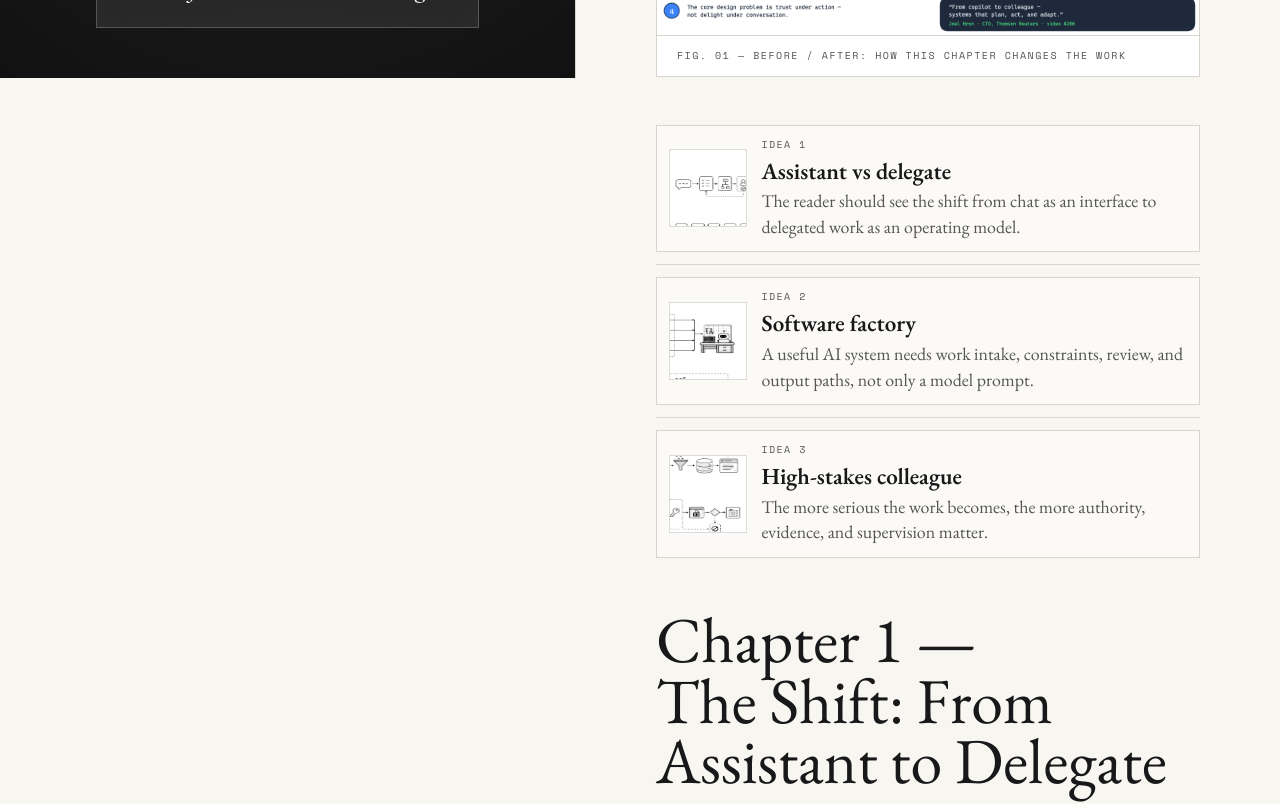
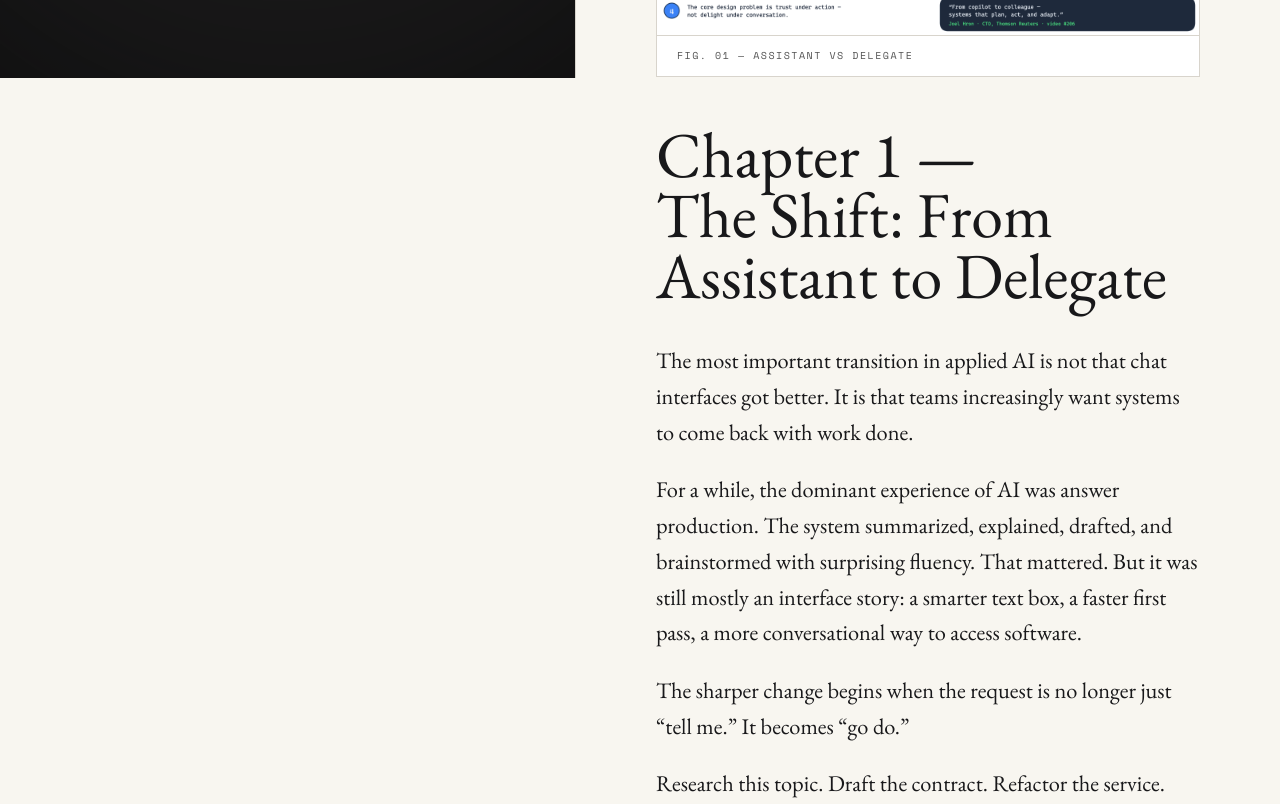
Before and after one commit to isatimur/ai-engineering-book-lab, a React (Vite) app in the folder website/: page /read in a window 1280 px wide. Shown: the part 1820-2624 px from the top of the page. Built offline with nearby package versions, Linux system fonts and the light colour scheme.

Commit message:
feat(website): wire chapter openers + inline figs from manifest; retire woodcut sheet

```diff
--- a/website/src/components/chapter/ChapterArticle.tsx
+++ b/website/src/components/chapter/ChapterArticle.tsx
@@ -1,42 +1,19 @@
-import { Fragment } from 'react';
+import React from 'react';
 import { type BookChapter } from '../../data/bookChapters';
 import { MarkdownBlock } from '../text/MarkdownBlock';
 import { InlineIllustration } from './InlineIllustration';
-import { getChapterGuide, type ConceptFigure } from './ChapterIllustration';
-
-const chapterDiagram: Record<string, string> = {
-  '01': '/diagrams/openers/ch01.png',
-  '02': '/diagrams/openers/ch02.png',
-  '03': '/diagrams/openers/ch03.png',
-  '04': '/diagrams/openers/ch04.png',
-  '05': '/diagrams/openers/ch05.png',
-  '06': '/diagrams/openers/ch06.png',
-  '07': '/diagrams/openers/ch07.png',
-  '08': '/diagrams/openers/ch08.png',
-  '09': '/diagrams/openers/ch09.png',
-  '10': '/diagrams/openers/ch10.png',
-};
-
-// ConceptMap helper, currently inlined in App.tsx; will be removed in Task 17
-const ConceptMap = ({ figures }: { figures: ConceptFigure[] }) => (
-  <div className="concept-map">
-    {figures.map((figure, index) => (
-      <div key={figure.title} className="concept-map-item">
-        <InlineIllustration figure={figure} label={`Idea ${index + 1}`} compact />
-      </div>
-    ))}
-  </div>
-);
+import { opener, inlineFigsForChapter } from '../../lib/manifest';
 
 export const ChapterArticle = ({ chapter }: { chapter: BookChapter }) => {
   const blocks = chapter.content
     .replace(/^# Chapter 3 Draft v0[\s\S]*?---\n+/m, '')
     .replace(/^## Draft note[\s\S]*?---\n+/m, '')
     .split(/\n{2,}/)
-    .map((block) => block.trim())
+    .map((b) => b.trim())
     .filter(Boolean);
 
-  const figures = getChapterGuide(chapter);
+  const op = opener(chapter.number);
+  const figs = inlineFigsForChapter(chapter.number);
   let headingFigureIndex = 0;
 
   return (
@@ -51,33 +28,30 @@ export const ChapterArticle = ({ chapter }: { chapter: BookChapter }) => {
       <p className="mb-10 text-[1.45rem] leading-[1.35] italic text-[var(--color-ink-muted)]">
         {chapter.promise}
       </p>
-      {chapterDiagram[chapter.number] ? (
+      {op && (
         <figure className="mb-12 border border-[var(--color-border)] bg-white">
-          <img
-            src={chapterDiagram[chapter.number]}
-            alt={`Chapter ${chapter.number}: the naive way versus the engineered way`}
-            className="block h-auto w-full"
-            loading="lazy"
-          />
+          <img src={op.src} alt={`Chapter ${chapter.number} — ${op.title}`} className="block h-auto w-full" loading="lazy" />
           <figcaption className="border-t border-[var(--color-border)] px-5 py-3 font-mono text-[10px] uppercase tracking-[0.15em] text-[var(--color-ink-muted)]">
-            Fig. {chapter.number} — before / after: how this chapter changes the work
+            Fig. {chapter.number} — {op.title}
           </figcaption>
         </figure>
-      ) : null}
-      <ConceptMap figures={figures} />
-      {blocks.map((block, index) => (
-        <Fragment key={`${chapter.number}-${index}`}>
-          <MarkdownBlock block={block} />
-          {block.startsWith('## ') && headingFigureIndex < figures.length ? (
-            <InlineIllustration
-              figure={figures[headingFigureIndex]}
-              label={`Figure ${chapter.number}.${headingFigureIndex + 1}`}
-              compact={false}
-            />
-          ) : null}
-          {block.startsWith('## ') ? void (headingFigureIndex += 1) : null}
-        </Fragment>
-      ))}
+      )}
+      {blocks.map((block, index) => {
+        const isHeading = block.startsWith('## ');
+        const figIndex = headingFigureIndex;
+        if (isHeading) headingFigureIndex += 1;
+        return (
+          <React.Fragment key={`${chapter.number}-${index}`}>
+            <MarkdownBlock block={block} />
+            {isHeading && figIndex < figs.length ? (
+              <InlineIllustration
+                fig={figs[figIndex]}
+                label={`Figure ${chapter.number}.${figIndex + 1}`}
+              />
+            ) : null}
+          </React.Fragment>
+        );
+      })}
     </article>
   );
 };
--- a/website/src/components/chapter/ChapterIllustration.tsx
+++ b/website/src/components/chapter/ChapterIllustration.tsx
@@ -1,226 +1,25 @@
 import { type BookChapter } from '../../data/bookChapters';
+import { opener } from '../../lib/manifest';
 
-// NOTE: this file will be REWRITTEN in Task 16 to use manifest opener.
-// For Phase 1 we move verbatim so behavior does not change.
-const illustrationSheet = '/assets/illustrations/ai-engineer-practical-explainers-sheet.png';
-
-const chapterIllustrations = [
-  { position: '0% 0%', subject: 'task pipeline', theme: 'Assistant to delegate' },
-  { position: '33.333% 0%', subject: 'review lens', theme: 'Taste and judgment' },
-  { position: '66.666% 0%', subject: 'agent-ready repo', theme: 'Repo as interface' },
-  { position: '100% 0%', subject: 'harness workflow', theme: 'Harness workflow' },
-  { position: '0% 50%', subject: 'eval loop', theme: 'Evals as control systems' },
-  { position: '33.333% 50%', subject: 'context pipeline', theme: 'Context infrastructure' },
-  { position: '66.666% 50%', subject: 'durable runtime', theme: 'Runtimes and state' },
-  { position: '100% 50%', subject: 'human control plane', theme: 'Human control plane' },
-  { position: '0% 100%', subject: 'security boundary', theme: 'Security and identity' },
-  { position: '33.333% 100%', subject: 'realtime voice', theme: 'Realtime voice' },
-  { position: '66.666% 100%', subject: 'AI-native organization', theme: 'AI-native organization' },
-  { position: '100% 100%', subject: 'enduring principles', theme: 'What endures' },
-];
-
-type ConceptFigure = { title: string; body: string; illustrationIndex: number };
-
-const chapterVisualGuides: Record<string, ConceptFigure[]> = {
-  '01': [
-    {
-      title: 'Assistant vs delegate',
-      body: 'The reader should see the shift from chat as an interface to delegated work as an operating model.',
-      illustrationIndex: 0,
-    },
-    {
-      title: 'Software factory',
-      body: 'A useful AI system needs work intake, constraints, review, and output paths, not only a model prompt.',
-      illustrationIndex: 3,
-    },
-    {
-      title: 'High-stakes colleague',
-      body: 'The more serious the work becomes, the more authority, evidence, and supervision matter.',
-      illustrationIndex: 7,
-    },
-  ],
-  '02': [
-    {
-      title: 'Taste is the filter',
-      body: 'When code gets cheap, judgment becomes the scarce ability that decides what is worth building.',
-      illustrationIndex: 1,
-    },
-    {
-      title: 'Vibe coding risk',
-      body: 'Fast generation is useful, but review discipline is what prevents convincing low-quality work.',
-      illustrationIndex: 1,
-    },
-    {
-      title: 'Problem framing',
-      body: 'The valuable move is defining the target, constraints, and tradeoffs before the agent starts.',
-      illustrationIndex: 0,
-    },
-  ],
-  '03': [
-    {
-      title: 'Repo as interface',
-      body: 'The codebase itself teaches the agent what good work means through patterns, tests, and boundaries.',
-      illustrationIndex: 0,
-    },
-    {
-      title: 'Executable intent',
-      body: 'Specs are not paperwork when they become concrete acceptance criteria and repeatable checks.',
-      illustrationIndex: 1,
-    },
-    {
-      title: 'Harness workflow',
-      body: 'The harness connects tasks, tools, subagents, review, and verification into one usable system.',
-      illustrationIndex: 3,
-    },
-  ],
-  '04': [
-    {
-      title: 'Measurement loop',
-      body: 'Evals turn subjective confidence into observable behavior that can be improved.',
-      illustrationIndex: 4,
-    },
-    {
-      title: 'Control system',
-      body: 'Production trust comes from feedback, thresholds, and response paths, not from a good demo.',
-      illustrationIndex: 4,
-    },
-    {
-      title: 'Regression memory',
-      body: 'Good evals remember failures so the system does not quietly relearn the same mistake.',
-      illustrationIndex: 4,
-    },
-  ],
-  '05': [
-    {
-      title: 'Working set',
-      body: 'Context engineering is deciding what the model should know at the moment of action.',
-      illustrationIndex: 5,
-    },
-    {
-      title: 'Retrieval shape',
-      body: 'The issue is not whether information exists; it is whether the right evidence arrives in usable form.',
-      illustrationIndex: 5,
-    },
-    {
-      title: 'Memory boundaries',
-      body: 'Memory must be scoped, inspectable, and maintained like infrastructure.',
-      illustrationIndex: 5,
-    },
-  ],
-  '06': [
-    {
-      title: 'Durable runtime',
-      body: 'Agents need state, resumability, and recovery paths if they are expected to do real work.',
-      illustrationIndex: 6,
-    },
-    {
-      title: 'Replay vs snapshot',
-      body: 'The runtime has to decide what is reconstructed from history and what is preserved as state.',
-      illustrationIndex: 6,
-    },
-    {
-      title: 'Human control plane',
-      body: 'Humans need surfaces for approval, intervention, audit, and escalation.',
-      illustrationIndex: 7,
-    },
-  ],
-  '07': [
-    {
-      title: 'Authority boundary',
-      body: 'Delegated work requires clear permissions, identity, and policy gates.',
-      illustrationIndex: 8,
-    },
-    {
-      title: 'Audit trail',
-      body: 'Trust improves when actions can be traced, explained, and reversed.',
-      illustrationIndex: 7,
-    },
-    {
-      title: 'High-stakes escalation',
-      body: 'Sensitive domains need explicit handoff points before autonomy becomes risk.',
-      illustrationIndex: 8,
-    },
-  ],
-  '08': [
-    {
-      title: 'Latency changes meaning',
-      body: 'Realtime systems are judged by interruption, turn-taking, and timing, not only answer quality.',
-      illustrationIndex: 9,
-    },
-    {
-      title: 'Embodied edge',
-      body: 'Voice and devices expose how AI behaves inside messy physical workflows.',
-      illustrationIndex: 9,
-    },
-    {
-      title: 'Cost of interruption',
-      body: 'A helpful system can still fail if it speaks at the wrong time or breaks the user flow.',
-      illustrationIndex: 9,
-    },
-  ],
-  '09': [
-    {
-      title: 'AI-native operating model',
-      body: 'Teams change when agents become part of the production process rather than side tools.',
-      illustrationIndex: 10,
-    },
-    {
-      title: 'Incentives and review',
-      body: 'Organizations need new habits for accountability, review, and ownership.',
-      illustrationIndex: 1,
-    },
-    {
-      title: 'Knowledge compounding',
-      body: 'The best teams turn repeated work into reusable context, evals, and playbooks.',
-      illustrationIndex: 5,
-    },
-  ],
-  '10': [
-    {
-      title: 'What survives tool churn',
-      body: 'Models change quickly, but context, evals, control, and taste remain durable principles.',
-      illustrationIndex: 11,
-    },
-    {
-      title: 'Dependable systems',
-      body: 'The lasting craft is turning capability into systems people can trust and operate.',
-      illustrationIndex: 7,
-    },
-    {
-      title: 'Engineering judgment',
-      body: 'The book closes on the human disciplines that remain valuable as tools accelerate.',
-      illustrationIndex: 1,
-    },
-  ],
-};
-
-const getChapterGuide = (chapter: BookChapter) =>
-  chapterVisualGuides[chapter.number] ?? chapterVisualGuides['10'];
-
-export const ChapterIllustration = ({ chapter, index }: { chapter: BookChapter; index: number }) => {
-  const guide = getChapterGuide(chapter);
-  const illustrationIndex = guide[0]?.illustrationIndex ?? index;
-  const illustration = chapterIllustrations[illustrationIndex % chapterIllustrations.length];
+export const ChapterIllustration = ({ chapter }: { chapter: BookChapter; index?: number }) => {
+  const op = opener(chapter.number);
+  if (!op) return null;
 
   return (
     <div className="relative z-20 w-full max-w-md">
       <div
-        className="oreilly-panel"
+        className="aspect-[4/3] w-full bg-cover bg-center border border-white/20 shadow-2xl"
         role="img"
-        aria-label={`${illustration.subject} woodcut illustration for chapter ${chapter.number}: ${illustration.theme}`}
+        aria-label={`${op.title} — chapter ${chapter.number} opener`}
         style={{
-          backgroundImage: `url(${illustrationSheet})`,
-          backgroundPosition: illustration.position,
+          backgroundImage: `linear-gradient(rgba(31,31,32,0.45), rgba(31,31,32,0.45)), url(${op.src})`,
         }}
       />
       <div className="mt-6 border-t border-white/20 pt-5 font-mono text-[10px] uppercase tracking-widest text-white/60">
         <span>Fig. {chapter.number}</span>
         <span className="mx-3">/</span>
-        <span>{illustration.theme}</span>
+        <span>{op.title}</span>
       </div>
     </div>
   );
 };
-
-export { chapterVisualGuides, getChapterGuide, chapterIllustrations, illustrationSheet };
-export type { ConceptFigure };
--- a/website/src/components/chapter/FullBookReader.tsx
+++ b/website/src/components/chapter/FullBookReader.tsx
@@ -19,7 +19,7 @@ export const FullBookReader = () => {
             <DynamicVisuals colorMarker={index % 3 === 0 ? '#EAC6C0' : index % 3 === 1 ? '#ffffff' : '#A4B8C4'} type={index % 3 === 0 ? 'gradient' : index % 3 === 1 ? 'geometric' : 'particles'} />
             <div className="sticky top-0 h-full flex flex-col items-center justify-center p-8 text-white">
               <div className="absolute inset-0 bg-[radial-gradient(circle_at_center,_transparent_0%,_rgba(0,0,0,0.45)_100%)] z-10 pointer-events-none" />
-              <ChapterIllustration chapter={chapter} index={index} />
+              <ChapterIllustration chapter={chapter} />
               <div className="relative z-20 mt-8 max-w-md border border-white/20 bg-white/10 p-6 backdrop-blur-md">
                 <p className="font-mono text-[10px] uppercase tracking-widest text-white/60">AI Engineer Book</p>
                 <h2 className="mt-5 font-serif text-4xl leading-none md:text-5xl">
--- a/website/src/components/chapter/InlineIllustration.tsx
+++ b/website/src/components/chapter/InlineIllustration.tsx
@@ -1,32 +1,17 @@
-import { chapterIllustrations, illustrationSheet, type ConceptFigure } from './ChapterIllustration';
+import { type InlineDiagram } from '../../lib/manifest';
 
-export const InlineIllustration = ({
-  figure,
-  label,
-  compact = false,
-}: {
-  figure: ConceptFigure;
+type Props = {
+  fig: InlineDiagram;
   label: string;
-  compact?: boolean;
-}) => {
-  const illustration = chapterIllustrations[figure.illustrationIndex % chapterIllustrations.length];
+};
 
-  return (
-    <figure className={compact ? 'concept-figure compact' : 'concept-figure'}>
-      <div
-        className="oreilly-thumb"
-        role="img"
-        aria-label={`${illustration.subject} woodcut figure: ${figure.title}`}
-        style={{
-          backgroundImage: `url(${illustrationSheet})`,
-          backgroundPosition: illustration.position,
-        }}
-      />
-      <figcaption>
-        <span>{label}</span>
-        <strong>{figure.title}</strong>
-        <p>{figure.body}</p>
-      </figcaption>
-    </figure>
-  );
-};
+export const InlineIllustration = ({ fig, label }: Props) => (
+  <figure className="my-12 border border-[var(--color-border)] bg-white">
+    <img src={fig.src} alt={fig.title} className="block w-full h-auto" loading="lazy" />
+    <figcaption className="border-t border-[var(--color-border)] px-5 py-3 font-mono text-[10px] uppercase tracking-[0.15em] text-[var(--color-ink-muted)]">
+      <span>{label}</span>
+      <span className="mx-3">/</span>
+      <span className="normal-case font-serif tracking-normal">{fig.title}</span>
+    </figcaption>
+  </figure>
+);
```
